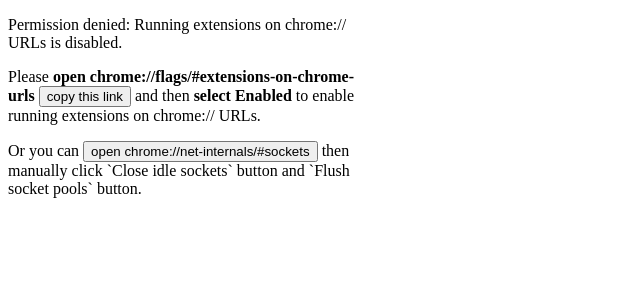
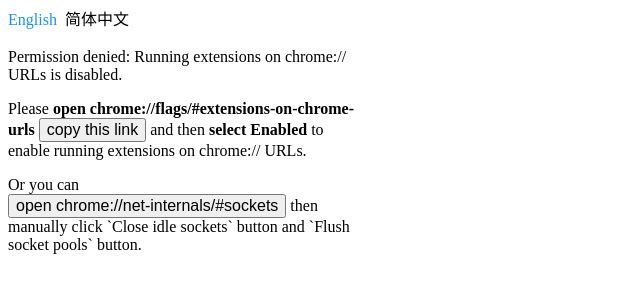
Before and after one commit to zjffun/close-sockets-chrome-extension, a browser extension: page permission-denied.html in a window 1280 px wide. Shown: the whole page, without its empty margins (0-640 px from the left). Drawn offline with Linux system fonts and the light colour scheme.

Commit message:
feat: add language tabs

```diff
--- a/permission-denied.html
+++ b/permission-denied.html
@@ -18,28 +18,53 @@
         overflow: hidden;
         opacity: 0;
       }
+
+      button {
+        font-size: inherit;
+      }
     </style>
   </head>
 
   <body>
     <div class="container">
+      <w-tabs active-key="english">
+        <w-tab-pane tab="English" key="english">
           <p>
             Permission denied: Running extensions on chrome:// URLs is disabled.
           </p>
           <p>
             Please <b>open chrome://flags/#extensions-on-chrome-urls</b>
-        <button id="js-copy-btn">copy this link</button>
-        and then <b>select Enabled</b> to enable running extensions on chrome://
-        URLs.
+            <button class="js-copy-btn">copy this link</button>
+            and then <b>select Enabled</b> to enable running extensions on
+            chrome:// URLs.
           </p>
           <p>
             Or you can
-        <button id="js-open-sockets-page-btn">
+            <button class="js-open-sockets-page-btn">
               open chrome://net-internals/#sockets
             </button>
-        then manually click `Close idle sockets` button and `Flush socket pools`
-        button.
+            then manually click `Close idle sockets` button and `Flush socket
+            pools` button.
           </p>
+        </w-tab-pane>
+        <w-tab-pane tab="简体中文" key="chinese">
+          <p>权限不足：在 chrome:// URLs 上运行扩展被禁用。</p>
+          <p>
+            请 <b>打开 chrome://flags/#extensions-on-chrome-urls</b>
+            <button class="js-copy-btn">复制此链接</button>
+            然后 <b>选择 Enabled</b> 以启用在 chrome:// URLs 上运行的扩展程序。
+          </p>
+          <p>
+            或者，您可以
+            <button class="js-open-sockets-page-btn">
+              打开 chrome://net-internals/#sockets
+            </button>
+            然后手动单击 `Close idle sockets`（关闭空闲套接字）按钮和 `Flush
+            socket pools`（刷新套接字池）按钮。
+          </p>
+        </w-tab-pane>
+      </w-tabs>
+
       <input
         id="js-copy-data"
         type="text"
--- a/permission-denied.js
+++ b/permission-denied.js
@@ -1,3 +1,87 @@
+customElements.define(
+  "w-tabs",
+  class extends HTMLElement {
+    static get observedAttributes() {
+      return ["active-key"];
+    }
+
+    constructor() {
+      super();
+      this.tabPaneEls = Array.from(this.querySelectorAll("w-tab-pane"));
+      this.navItemEls = [];
+
+      this.setStyle();
+      this.setNav();
+    }
+
+    updateActiveKey() {
+      const activeKey = this.getAttribute("active-key");
+
+      this.navItemEls.forEach((navItemEl, i) => {
+        if (navItemEl.wTabKey !== activeKey) {
+          navItemEl.classList.remove("active");
+          this.tabPaneEls[i].hidden = true;
+          return;
+        }
+
+        navItemEl.classList.add("active");
+        this.tabPaneEls[i].hidden = false;
+      });
+    }
+
+    setNav() {
+      // nav
+      const navEl = document.createElement("div");
+      this.prepend(navEl);
+      navEl.classList.add("w-tab__nav");
+      navEl.addEventListener("click", (e) => {
+        const target = e.target;
+        if (target.classList.contains("w-tab__nav__item")) {
+          this.setAttribute("active-key", target.wTabKey);
+        }
+      });
+
+      // nav item
+      this.tabPaneEls.forEach((tabPaneEl, i) => {
+        const navItemText = tabPaneEl.getAttribute("tab") || `w-tab-pane${i}`;
+        const navItemKey = tabPaneEl.getAttribute("key") || `w-tab-pane${i}`;
+        const navItemEl = navEl.appendChild(document.createElement("div"));
+        navItemEl.innerText = navItemText;
+        navItemEl.classList.add("w-tab__nav__item");
+        navItemEl.wTabKey = navItemKey;
+        this.navItemEls.push(navItemEl);
+      });
+    }
+
+    setStyle() {
+      const styleEl = this.appendChild(document.createElement("style"));
+      styleEl.textContent = `
+        .w-tab__nav {
+          display: flex;
+        }
+        .w-tab__nav__item {
+          cursor: pointer;
+          margin-right: 0.5em;
+          line-height: 1.5;
+        }
+        .w-tab__nav__item.active,
+        .w-tab__nav__item:hover {
+          color: #1890ff;
+        }
+        .w-tab__nav__item:last-child {
+          margin-right: 0;
+        }
+      `;
+    }
+
+    attributeChangedCallback(name, oldValue, newValue) {
+      if (name === "active-key") {
+        this.updateActiveKey();
+      }
+    }
+  }
+);
+
 function copy() {
   console.log("permission-denied copy click");
 
@@ -9,14 +93,22 @@
   document.execCommand("copy");
 }
 
-document.getElementById("js-copy-btn").addEventListener("click", copy);
-
 function openSocketsPage() {
   console.log("permission-denied openSocketsPage click");
 
   chrome.runtime.sendMessage({ msg: "openSocketsPage" });
 }
 
-document
-  .getElementById("js-open-sockets-page-btn")
-  .addEventListener("click", openSocketsPage);
+document.addEventListener("click", (e) => {
+  const target = e.target;
+
+  if (target.classList.contains("js-copy-btn")) {
+    copy();
+    return;
+  }
+
+  if (target.classList.contains("js-open-sockets-page-btn")) {
+    openSocketsPage();
+    return;
+  }
+});
```
Lines whose indentation alone changed are shown as unchanged.
